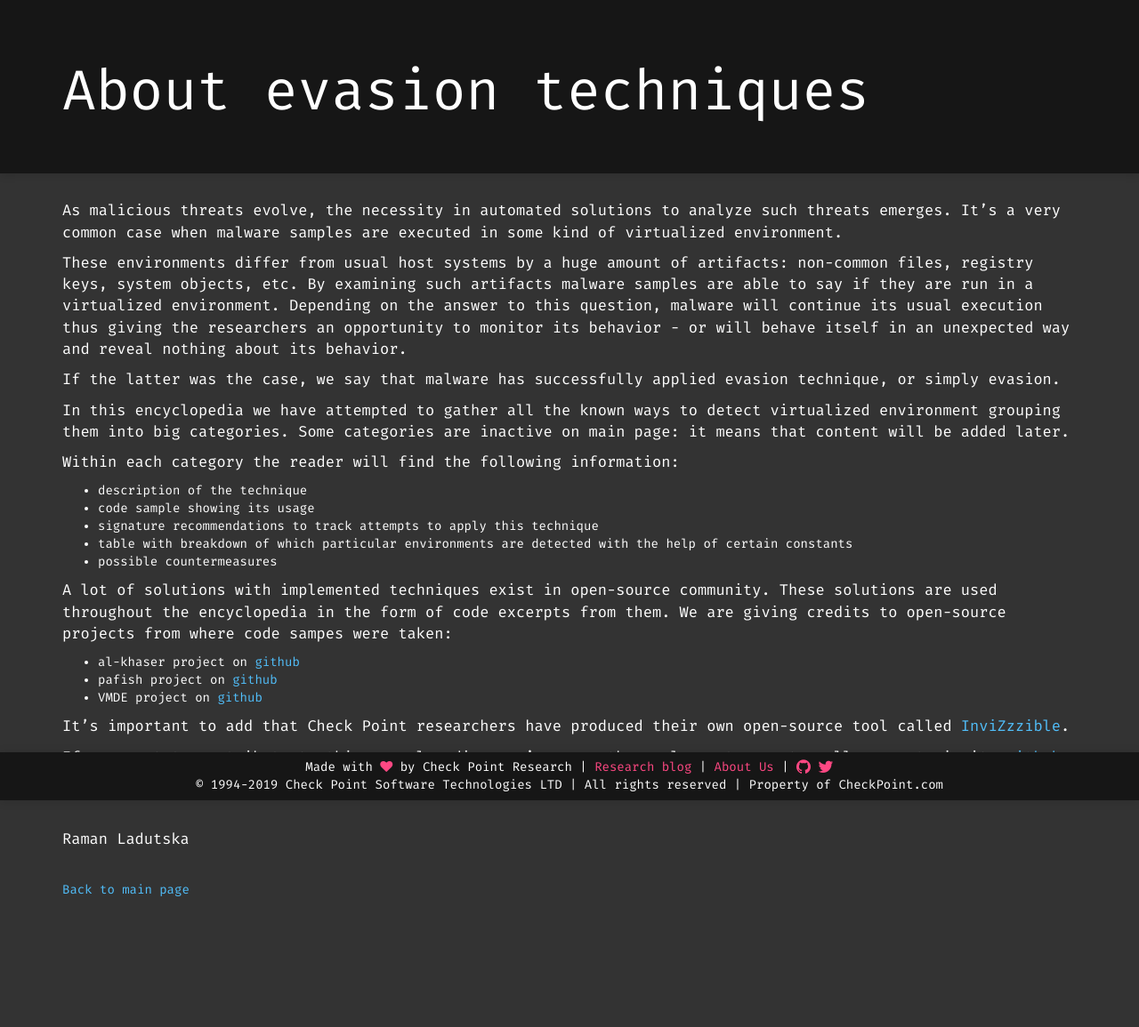
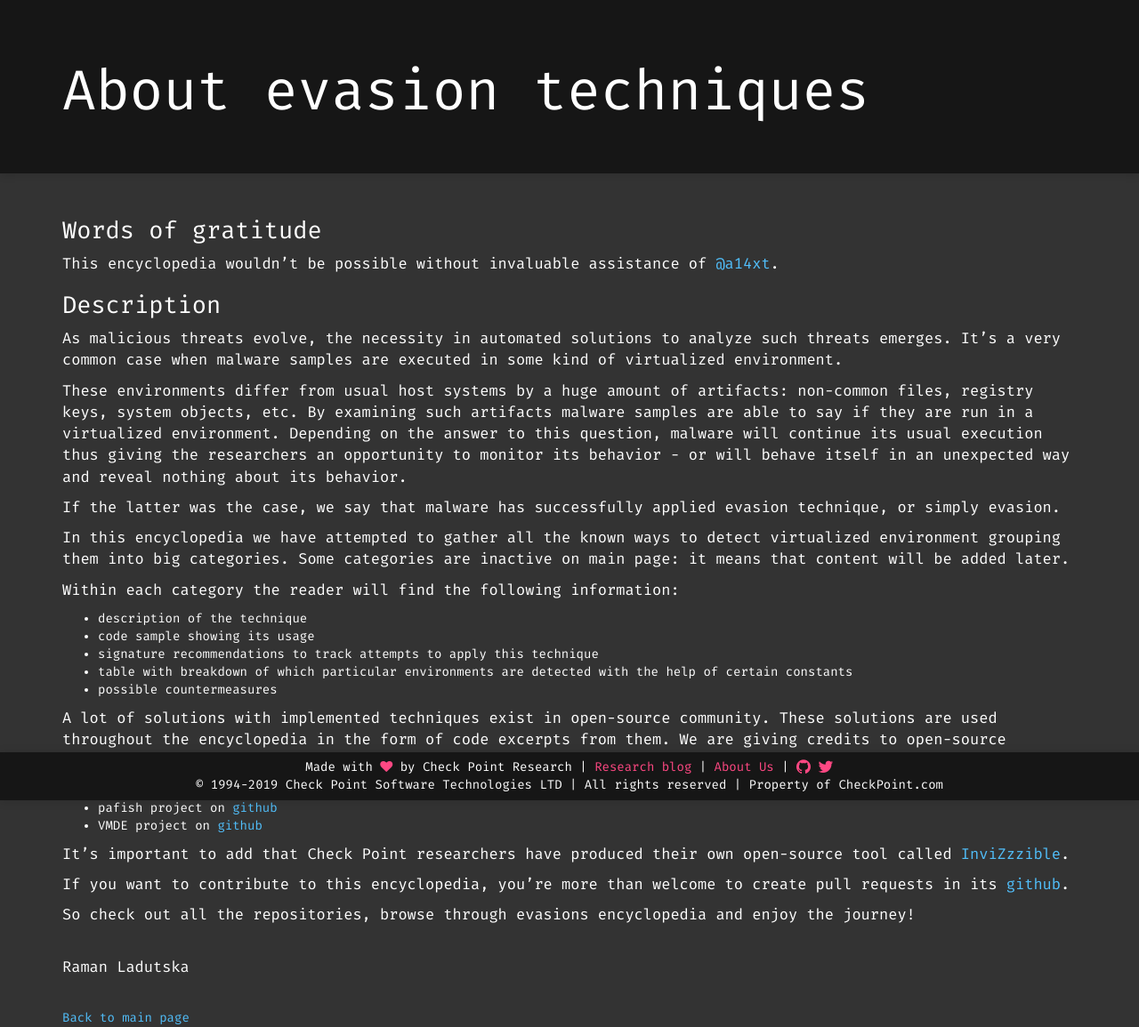
Before and after one commit to CheckPointSW/Evasions, a Jekyll site: the page built from about.md, in a window 1280 px wide. Shown: the whole page at 89% size. Built offline with Jekyll 4.4.1, drawn with Linux system fonts in a browser that asks for light colours; nearby versions of some CDN libraries; some web fonts are replaced; comment, search, counter and statistics services are not loaded; before the commit the page ends 1011 px from its top, so only the background shows below that.

Commit message:
Added words of gratitude

```diff
--- a/about.md
+++ b/about.md
@@ -3,6 +3,12 @@ layout: page
 title: "About evasion techniques"
 permalink: /about/
 ---
+
+<h2>Words of gratitude</h2>
+
+This encyclopedia wouldn't be possible without invaluable assistance of <a href="https://twitter.com/a14xt">@a14xt</a>.
+
+<h2>Description</h2>
 
 As malicious threats evolve, the necessity in automated solutions to analyze such threats emerges. It's a very common case when malware samples are executed in some kind of virtualized environment.
 
```
Also changed, not shown: README.md.
